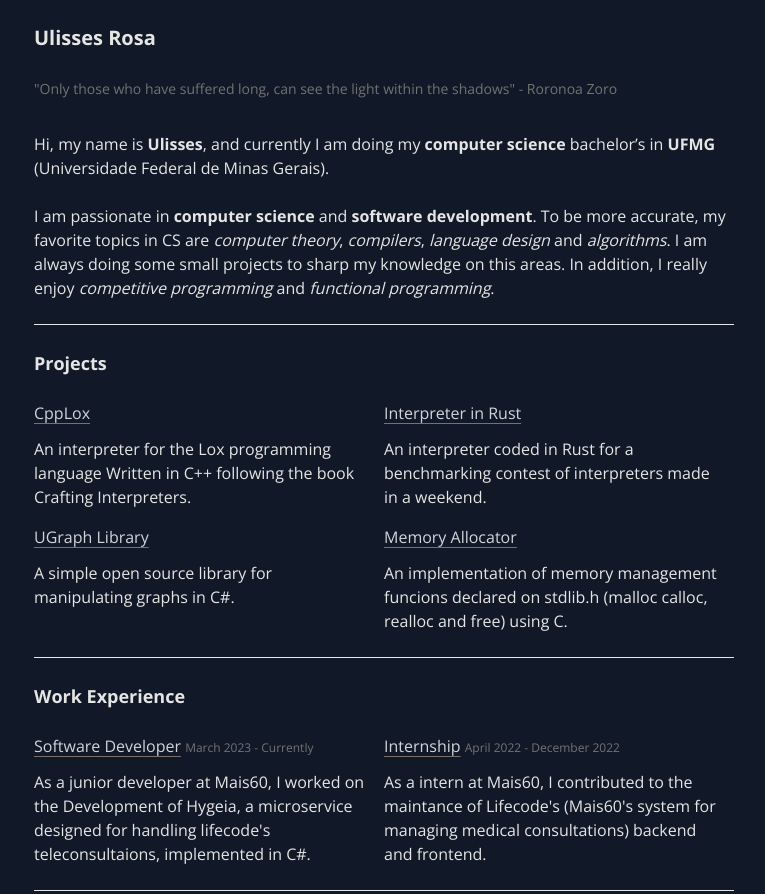
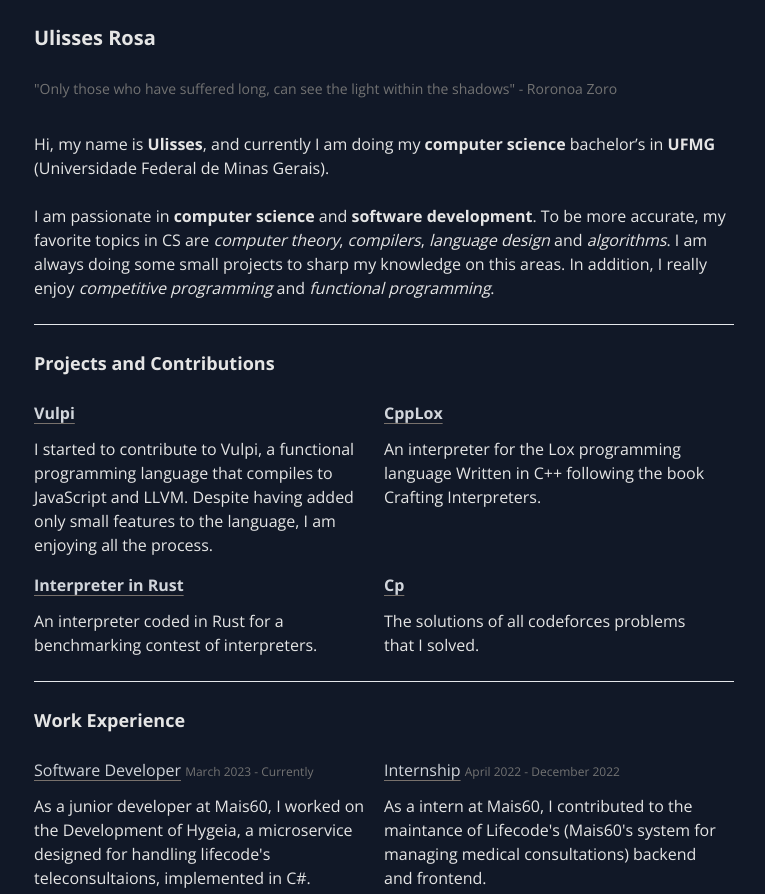
Before and after one commit to RosaUlisses/RosaUlisses.github.io, a plain HTML site: page index.html in a window 1280 px wide. Shown: the top 894 px of the page, without its empty margins (256-1021 px from the left). Drawn offline with nearby package versions, Linux system fonts and the light colour scheme.

Commit message:
feat: alter the projects section

```diff
--- a/index.html
+++ b/index.html
@@ -32,28 +32,28 @@
 
       <hr class="mt-6">
 
-      <h1 class="mt-6 mb-2 font-bold text-lg">Projects</h1>
+      <h1 class="mt-6 mb-2 font-bold text-lg">Projects and Contributions</h1>
 
       <div class="w-full flex flex-wrap justify-center">
         <div class="w-full md:w-1/2 mt-4 pr-4">
-          <a class="text-gray-300 underline underline-offset-[4px] decoration-stone-500" href="https://github.com/RosaUlisses/CppLox">CppLox</a>
+          <a class="text-gray-300 underline underline-offset-[4px] decoration-stone-500" href="https://github.com/lang-vulpi/vulpi"><strong>Vulpi</strong></a>
+          <p class="mt-3">I started to contribute to Vulpi, a functional programming language that compiles to JavaScript and LLVM. Despite having added only small features to the language, I am enjoying all the process.</p>
+        </div>
+
+        <div class="w-full md:w-1/2 mt-4 pr-4">
+          <a class="text-gray-300 underline underline-offset-[4px] decoration-stone-500" href="https://github.com/RosaUlisses/CppLox"><strong>CppLox</strong></a>
           <p class="mt-3">An interpreter for the Lox programming language Written in C++ following the book Crafting Interpreters.</p>
         </div>
 
         <div class="w-full md:w-1/2 mt-4 pr-4">
-          <a class="text-gray-300 underline underline-offset-[4px] decoration-stone-500" href="https://github.com/RosaUlisses/Compilers-Rinha.git">Interpreter in Rust</a>
-          <p class="mt-3">An interpreter coded in Rust for a benchmarking contest of interpreters made in a weekend.</p>
+          <a class="text-gray-300 underline underline-offset-[4px] decoration-stone-500" href="https://github.com/RosaUlisses/Compilers-Rinha.git"><strong>Interpreter in Rust</strong></a>
+          <p class="mt-3">An interpreter coded in Rust for a benchmarking contest of interpreters.</p>
         </div>
 
 
         <div class="w-full md:w-1/2 mt-4 pr-4">
-          <a class="text-gray-300 underline underline-offset-[4px] decoration-stone-500" href="https://github.com/RosaUlisses/UGraph-Library">UGraph Library</a>
-          <p class="mt-3">A simple open source library for manipulating graphs in C#.</p>
-        </div>
-
-        <div class="w-full md:w-1/2 mt-4 pr-4">
-          <a class="text-gray-300 underline underline-offset-[4px] decoration-stone-500" href="https://github.com/RosaUlisses/Memory-Allocator">Memory Allocator</a>
-          <p class="mt-3">An implementation of memory management funcions declared on stdlib.h (malloc calloc, realloc and free) using C.</p>
+          <a class="text-gray-300 underline underline-offset-[4px] decoration-stone-500" href="https://github.com/RosaUlisses/Competitive-Programming"><strong>Cp</strong></a>
+          <p class="mt-3">The solutions of all codeforces problems that I solved.</p>
         </div>
       </div>
 
```
